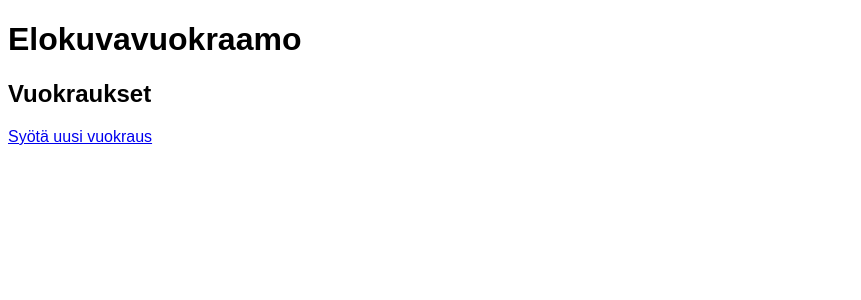
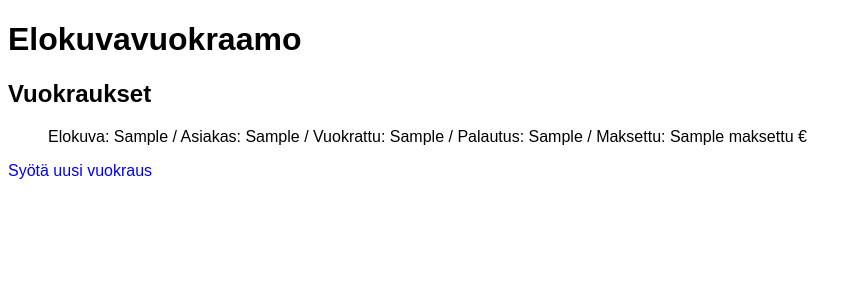
Before and after one commit to janne-lahtinen/elokuvavuokraamo-vko4, a Flask app: template templates/index.html in a window 1280 px wide. Shown: the top 300 px of the page, without its empty margins (0-861 px from the left). Run offline with Flask 2, Linux system fonts and the light colour scheme; the template is opened without the code that fills it: most values are stand-ins (such as "Sample title", 1, 10 or a date in 2020).

Commit message:
Static content updating always

```diff
--- a/routes.py
+++ b/routes.py
@@ -1,10 +1,43 @@
 from flask import Flask, render_template
+import sqlite3
+import logging
+import os
+
+# oletetaan että sovellus on kansiossa /~omatunnus/cgi-bin/ohjaus4/
+# /~omatunnus/vko4site/
+# ja tietokanta on kansiossa /~omatunnus/hidden/
+# /~omatunnus/vko4site/data/
+# os.path.abspath muuntaa suhteellisen polun absoluuttiseksi, joka taasen kelpaa sqlitelle
+con = sqlite3.connect(os.path.abspath('data/video'))
+
+# voidaan käsitellä palautettuja tietueita niiden kenttien nimillä
+con.row_factory = sqlite3.Row
+
+sql = """
+SELECT E.Nimi, J.Nimi, V.VuokrausPVM, V.PalautusPVM, V.Maksettu
+FROM Vuokraus AS V, Jasen AS J, Elokuva AS E
+WHERE V.JasenID = J.JasenID AND E.ElokuvaID = V.ElokuvaID
+"""
+
+cur = con.cursor()
+try:
+   cur.execute(sql)
+except:
+   # vaatii koodin alkuun rivin: import sys
+   logging.debug(sys.exc_info()[0])
+
+# sama kuin edellä mutta käytetään kenttien nimiä eikä indeksejä
+vuokraukset = []
+for row in cur.fetchall():
+	vuokraukset.append( dict(eNimi=row[0], jNimi=row[1], vuokrausPVM=row[2], palautusPVM=row[3], maksettu=row[4]) )
+#	vuokraukset.append( dict(eNimi=row['E.Nimi'], jNimi=row['J.Nimi'], vuokrausPVM=row['V.VuokrausPVM'], palautusPVM=row['V.PalautusPVM'], maksettu=row['V.Maksettu']) )
 
 app = Flask(__name__)
+app.config['SEND_FILE_MAX_AGE_DEFAULT'] = 0
 
 @app.route("/")
 def index():
-	return render_template("index.html")
+	return render_template("index.html", vuokraukset=vuokraukset)
 
 @app.route("/vuokraus")
 def vuokraus():
--- a/static/css/main.css
+++ b/static/css/main.css
@@ -1,3 +1,11 @@
 body {
 	font-family: sans-serif;
 }
+
+ul {
+	list-style-type: none;
+}
+
+a {
+	text-decoration: none;
+}
--- a/templates/index.html
+++ b/templates/index.html
@@ -3,6 +3,11 @@
 {% block content %}
 <h2>Vuokraukset</h2>
 <!-- Tähän tulee listaus vuokrauksista -->
+<ul>
+	{% for p in vuokraukset %}
+        <li>Elokuva: {{ p['eNimi'] }} / Asiakas: {{ p['jNimi'] }} / Vuokrattu: {{ p['vuokrausPVM'] }} / Palautus: {{ p['palautusPVM'] }} / Maksettu: {{ p['maksettu'] }} €</li>
+	{% endfor %}
+</ul>
 
 <p><a href="{{ url_for('vuokraus') }}">Syötä uusi vuokraus</a></p>
 
--- a/templates/layout.html
+++ b/templates/layout.html
@@ -1,7 +1,7 @@
 <!DOCTYPE html>
 <html>
 <head>
-<link rel="StyleSheet" href="static/css/main.css" type="text/css" />
+<link href="{{ url_for('static', filename='css/main.css') }}" rel="StyleSheet" />
 <meta charset="utf-8"/>
 	<title>Elokuvavuokraamo-sovellus, VKO 4</title>
 </head>
```
